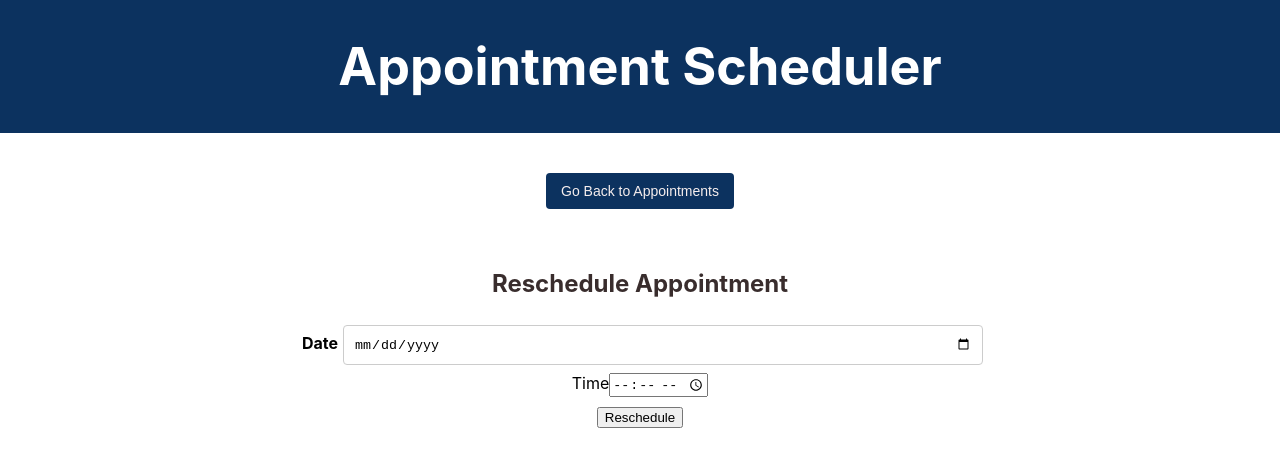
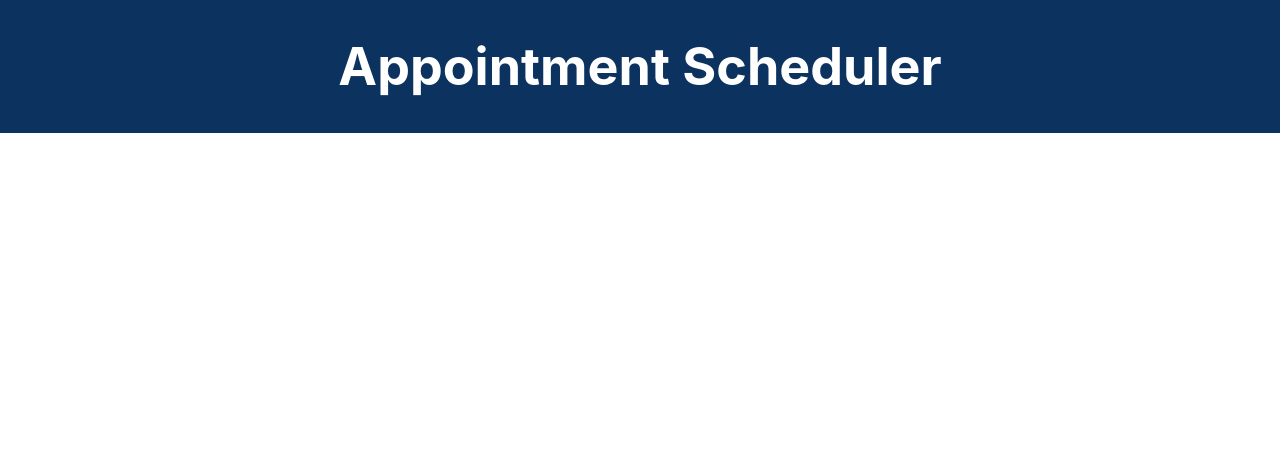
Before and after one commit to BeckyLashua/booking_page, a React (Create React App) app in the folder client/: page /reschedule in a window 1280 px wide. Shown: the top 466 px of the page. Built offline with nearby package versions, Linux system fonts and the light colour scheme.

Commit message:
Fixed reschedule inputs for correct API calls

```diff
--- a/client/src/App.js
+++ b/client/src/App.js
@@ -25,7 +25,7 @@ function App() {
         <Routes>
           <Route exact path="/" element={<HomePage />} />
           <Route exact path="/book" element={<BookingPage />} />
-          <Route exact path="/reschedule" element={<ReschedulePage />} />
+          <Route exact path="/reschedule/:id" element={<ReschedulePage />} />
           <Route exact path="/confirmation" element={<ConfirmationPage />} />
           <Route exact path="/appointments" element={<AppointmentsPage />} />
           <Route exact path="/search" element={<SearchPage />} />
--- a/client/src/components/BookingItemCard.js
+++ b/client/src/components/BookingItemCard.js
@@ -20,7 +20,8 @@ function BookingItemCard( {appt} ) {
   }
 
   const handleRescheduleClick = () => {
-    navigate('/reschedule', { state: { email: appt.client_email } });
+    console.log("Navigating with id: ", appt.appt_id);
+    navigate(`/reschedule/${appt.appt_id}`, { state: { id: appt.appt_id } });
   };
 
   return (
--- a/client/src/pages/AppointmentsPage.js
+++ b/client/src/pages/AppointmentsPage.js
@@ -53,7 +53,7 @@ function AppointmentsPage( { submittedEmail }) {
       {Array.isArray(appts) && appts.length > 0 ? (
         <BookingList appts={appts} />
       ) : (
-          <p>No appointments found with that email.</p>
+          <p>No appointments to display.</p>
       )}
     </div>
   );
--- a/client/src/pages/BookingPage.js
+++ b/client/src/pages/BookingPage.js
@@ -14,7 +14,7 @@ function BookingPage() {
 
   const onBookSubmit = async (submittedData) => {
     try {
-      console.log(submittedData);
+      console.log("Booking form submitted data:", submittedData);
       const response = await axios.post('http://localhost:3001/api/appts', submittedData, {
         headers: {
           'Content-Type': 'application/json',
--- a/client/src/pages/ReschedulePage.js
+++ b/client/src/pages/ReschedulePage.js
@@ -2,36 +2,86 @@ import { Link } from 'react-router-dom';
 import { useNavigate, useLocation } from 'react-router-dom';
 //import { useTranslation } from 'react-i18next';
 import axios  from 'axios';
+import { useParams } from 'react-router-dom';
 import { inputFields } from '../texts/form_fields/reschedule_inputs';
 import MyForm from '../components/MyForm';
 import t from '../texts/translations/en.json';
 import '../App.css';
 
-function ReschedulePage( { email } ) {
-  //const { t } = useTranslation();
+function ReschedulePage() {
+  //const { id } = useParams;
+  const location = useLocation();
+  const id = location.state?.id;
   let navigate = useNavigate();
-  const location = useLocation();
-  const searchEmail = location.state?.email;
 
-  const handleFormSubmit = async (formData) => {
-    // Assuming formData is an object containing the updated appointment data
-    rescheduleAppointment(email, formData);
-  };
-
-  const rescheduleAppointment = async (email, updatedData) => {
-    console.log(updatedData);
+  const onRescheduleSubmit = async (submittedData) => {
     try {
-      const url = `http://localhost:3001/api/appt/${encodeURIComponent(searchEmail)}/`;
-      const response = await axios.patch(url, updatedData, {
+      console.log("Reschedule form submitted data:", submittedData);
+      const response = await axios.patch(`http://localhost:3001/api/appts/${id}`, submittedData, {
         headers: {
           'Content-Type': 'application/json',
         },
       });
+      const data = response.data;
 
-      console.log('Appointment updated successfully:', response.data);
-      // Navigate to the appointments page with updated state
-      navigate('/appointments', { state: { email } });
+      navigate('/confirmation', { state: { data } });
+    } catch (error) {
+      console.error('Error updating appointment:', error);
+      // Handle the error more gracefully, maybe show a message to the user
+    }
+  };
 
+  return (
+    <div>
+      <div>
+        <Link to='/'>
+          <button className='return-button'>
+            {t.homeReturnButton}
+          </button>
+        </Link><br />
+      </div>
+      <div>
+        <h2>{t.headerReschedule}</h2>
+        <MyForm
+          inputs={inputFields} // Ensure these inputs are configured for rescheduling
+          onSubmit={onRescheduleSubmit}
+          buttonLabel={'Reschedule'}
+        />
+      </div>
+    </div>
+  );
+}
+
+/*function ReschedulePage() {
+  //const { t } = useTranslation();
+  let navigate = useNavigate();
+  const location = useLocation();
+  const { id } = location.state || {};
+  console.log("Id of appt: ", id);
+
+  const handleFormSubmit = async (formData) => {
+    if (id) {
+      rescheduleAppointment(id, formData);
+    } else {
+      console.error('Appointment ID is missing');
+    }
+  };
+
+  const rescheduleAppointment = async (id, updatedData) => {
+    console.log("New schedule data:" + updatedData);
+    try {
+      axios.put(`http://localhost:3001/api/appts/${id}/`, updatedData, {
+        headers: {
+          'Content-Type': 'application/json',
+        },
+      })
+        .then(response => {
+          console.log('Appointment updated successfully:', response.data);
+          navigate('/appointments');
+        })
+        .catch(error => {
+          console.error('Error updating appointment:', error.response);
+        });
     } catch (error) {
       console.error('Error updating appointment:', error.response);
     }
@@ -55,5 +105,6 @@ function ReschedulePage( { email } ) {
     </div>
   );
 }
+*/
 
 export default ReschedulePage;
--- a/client/src/texts/form_fields/reschedule_inputs.js
+++ b/client/src/texts/form_fields/reschedule_inputs.js
@@ -2,21 +2,21 @@ const inputFields = [
   {
     inputClass: 'form-input',
     type: 'date',
-    name: 'date',
-    id: 'date',
+    name: 'appt_date',
+    id: 'appt_date',
     placeholder: '',
     labelClass: 'form-label',
-    labelHtmlFor: 'date',
+    labelHtmlFor: 'appt_date',
     labelText: 'Date',
   },
   {
     inputClass: 'time-input',
     type: 'time',
-    name: 'time',
-    id: 'time',
+    name: 'appt_time',
+    id: 'appt_time',
     placeholder: '',
     labelClass: 'time-label',
-    labelHtmlFor: 'time',
+    labelHtmlFor: 'appt_time',
     labelText: 'Time',
   },
 ];
```
